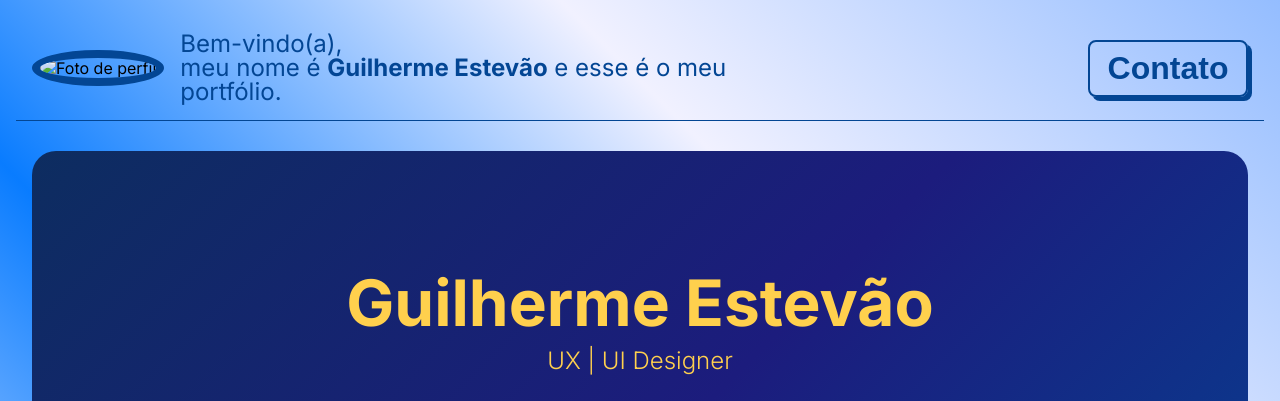
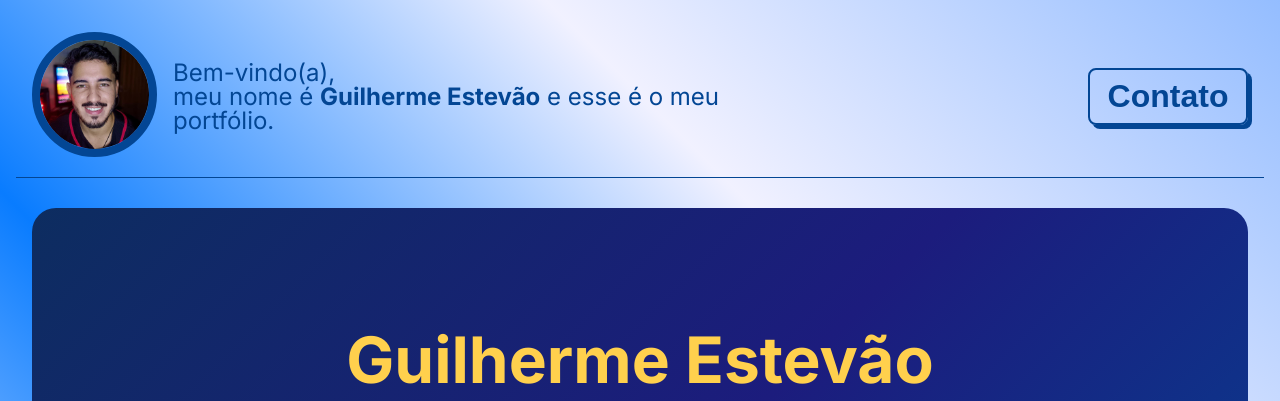
Before and after one commit to GuilhermeStv-dev/portifolio, a plain HTML site: page index.html in a window 1280 px wide. Shown: the top 401 px of the page. Drawn offline with Linux system fonts and the light colour scheme.

Commit message:
Update index.html

```diff
--- a/index.html
+++ b/index.html
@@ -11,7 +11,7 @@
     <header>
         <div class="profile">
             <div class="photo">
-                <img id="perfil" href="./portifólio/assets/images/FOTOMINHA.jpg" alt="Foto de perfil">
+                <img id="perfil" src="./portifólio/assets/images/FOTOMINHA.jpg" alt="Foto de perfil">
             </div>
             <div class="welcome">Bem-vindo(a),<br> meu nome é <strong>Guilherme Estevão</strong> e esse é o meu portfólio.</div>
         </div>
```
